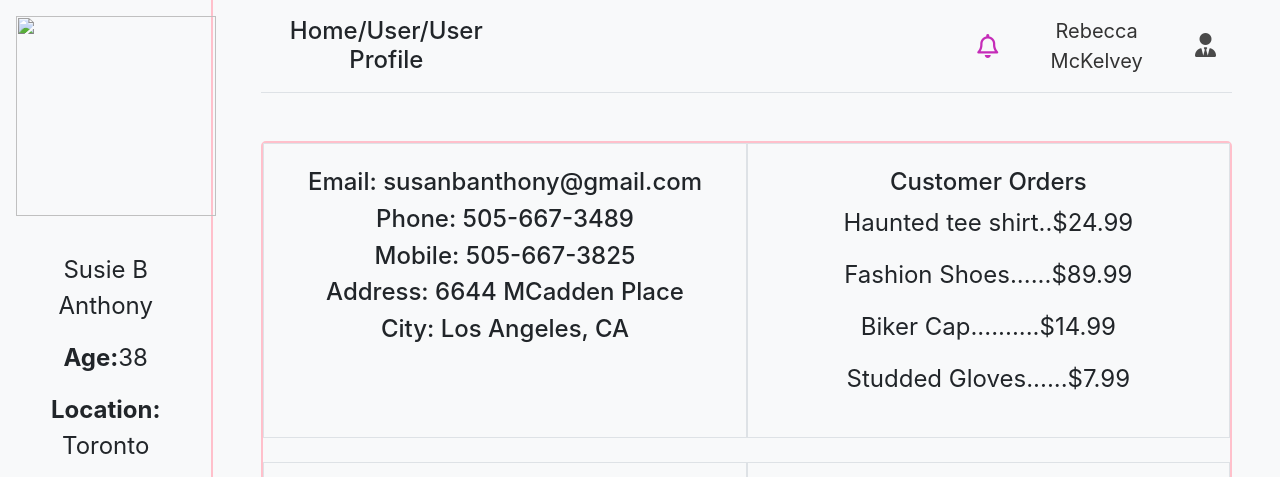
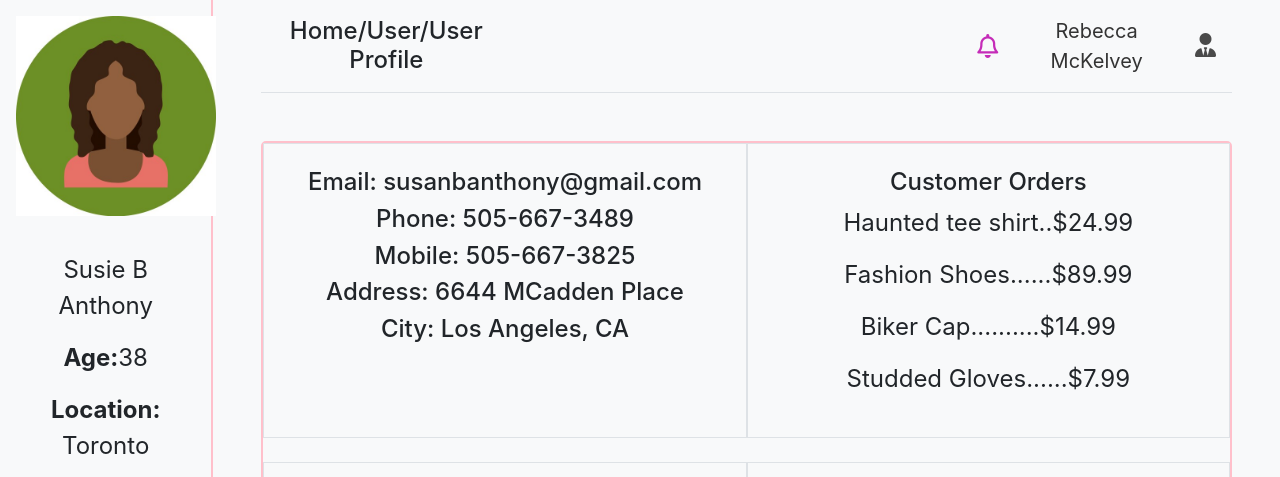
Before and after one commit to thelastkiss113/30762, a plain HTML site: page user.html in a window 1280 px wide. Shown: the top 477 px of the page. Drawn offline with nearby package versions, Linux system fonts and the light colour scheme; the site is published under a folder, as on GitHub Pages, so addresses that start at the root find nothing.

Commit message:
fixing broken img link for github pages

```diff
--- a/user.html
+++ b/user.html
@@ -20,7 +20,7 @@
             <!-------------------------- Sidebar ---------------------------------------->
             <nav class="col-md-2 d-none d-md-block bg-light sidebar">
                 <div class="sidebar-header">
-                    <img src="/young-woman-profile-vector-14770253.jpg" height="200px" width="200px">
+                    <img src="./young-woman-profile-vector-14770253.jpg" height="200px" width="200px">
                     <br/>
                     <br/>
                     <p>Susie B Anthony</p>
```
